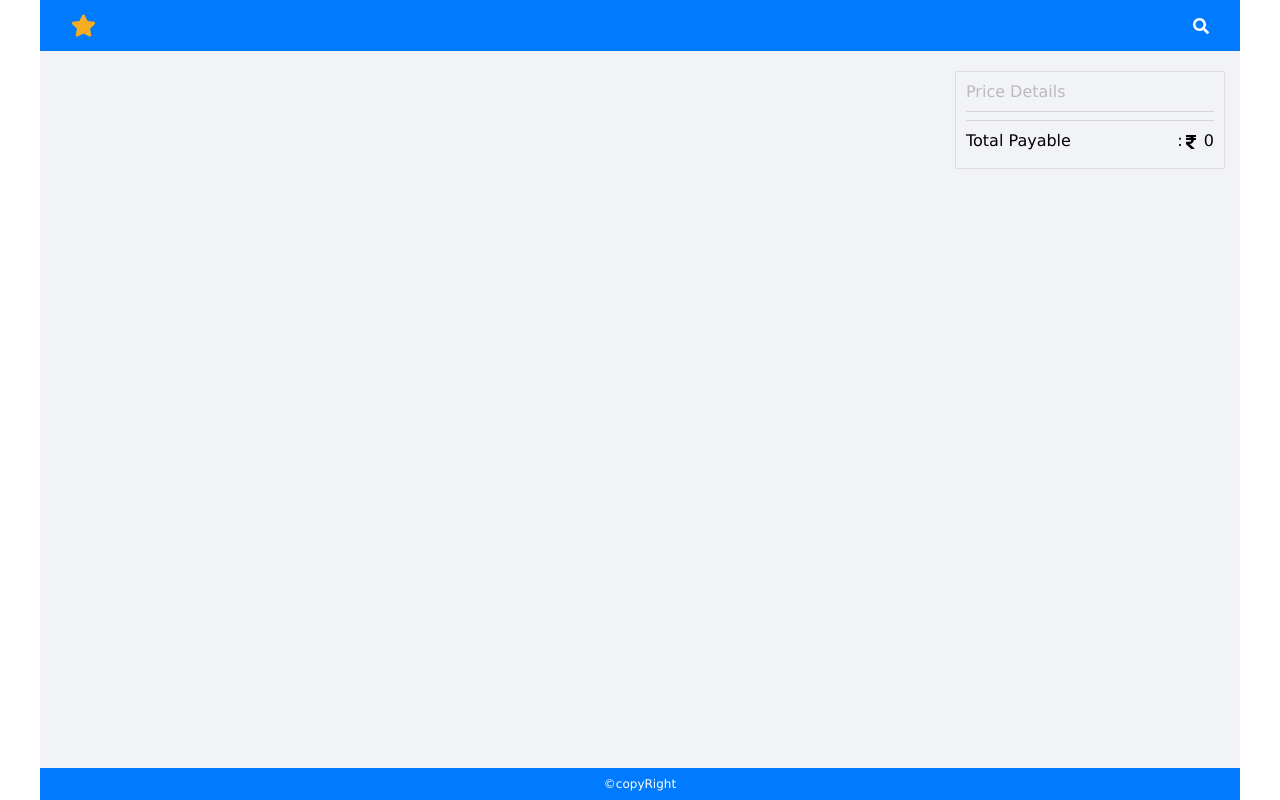
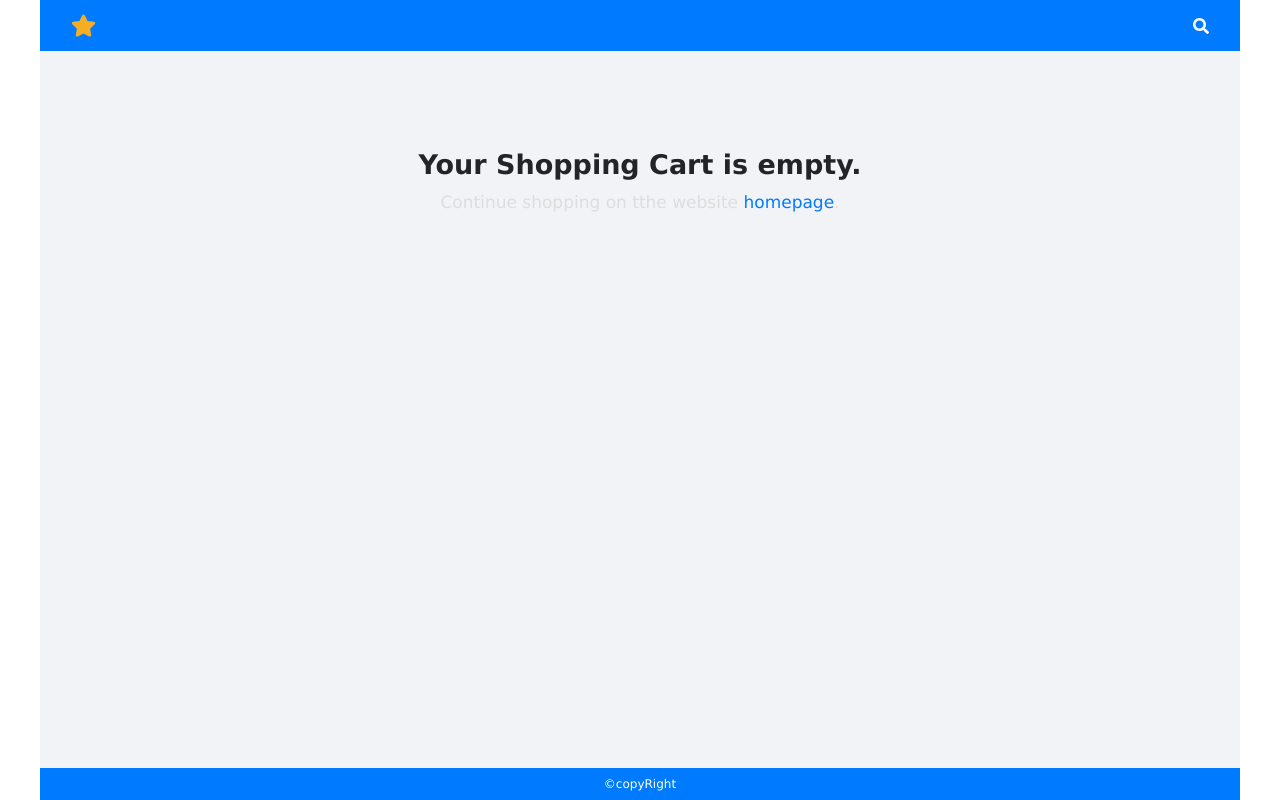
Before and after one commit to AvdheshNigam/shoppingCart, a React (Create React App) app: page /cart in a window 1280 px wide. Built offline with nearby package versions, Linux system fonts and the light colour scheme.

Commit message:
cart empty

```diff
--- a/src/App.css
+++ b/src/App.css
@@ -694,3 +694,21 @@ range Slide
   border:1px solid #d3d3d3;
   cursor: pointer;
 }
+
+.empty-data{
+  text-align: center;
+  font-size: 27px;
+  font-weight: 800;
+  margin-top: 100px;
+}
+
+.empty-data-home{
+  font-size: 17px;
+  text-align: center;
+  color:#dddddd;
+}
+
+.empty-data-home span{
+  cursor: pointer;
+  color:#007bff
+}
--- a/src/component/cart/index.js
+++ b/src/component/cart/index.js
@@ -1,5 +1,5 @@
 import React, { Component } from 'react';
-import {Container, Row, Col } from 'react-bootstrap';
+import {Container, Row, Col, Button } from 'react-bootstrap';
 
 import Data from './data';
 import PriceDetails from './priceDetails';
@@ -81,9 +81,17 @@ class Cart extends Component {
               <Data cartArray={this.state.priceArray} removeQuantity={this.removeQuantity} addQuantity={this.addQuantity} removeItem={this.removeItem}/>
             </Col>
 
+            {this.state.priceArray.length === 0 ?
+
+            <Col lg={12} md={12} sm={12} xs={12}>
+              <p className="empty-data">Your Shopping Cart is empty.</p>
+              <p className="empty-data-home">Continue shopping on tthe website <span onClick={()=>{window.location.href="/"}}>homepage</span>.</p>
+            </Col>:
+
             <Col lg={3} md={4} sm={6} xs={12}>
-              <PriceDetails priceArray={this.state.priceArray} />
-            </Col>
+            <PriceDetails priceArray={this.state.priceArray} />
+            </Col>}
+
           </Row>
         </Container>
         <PageFooter />
```
